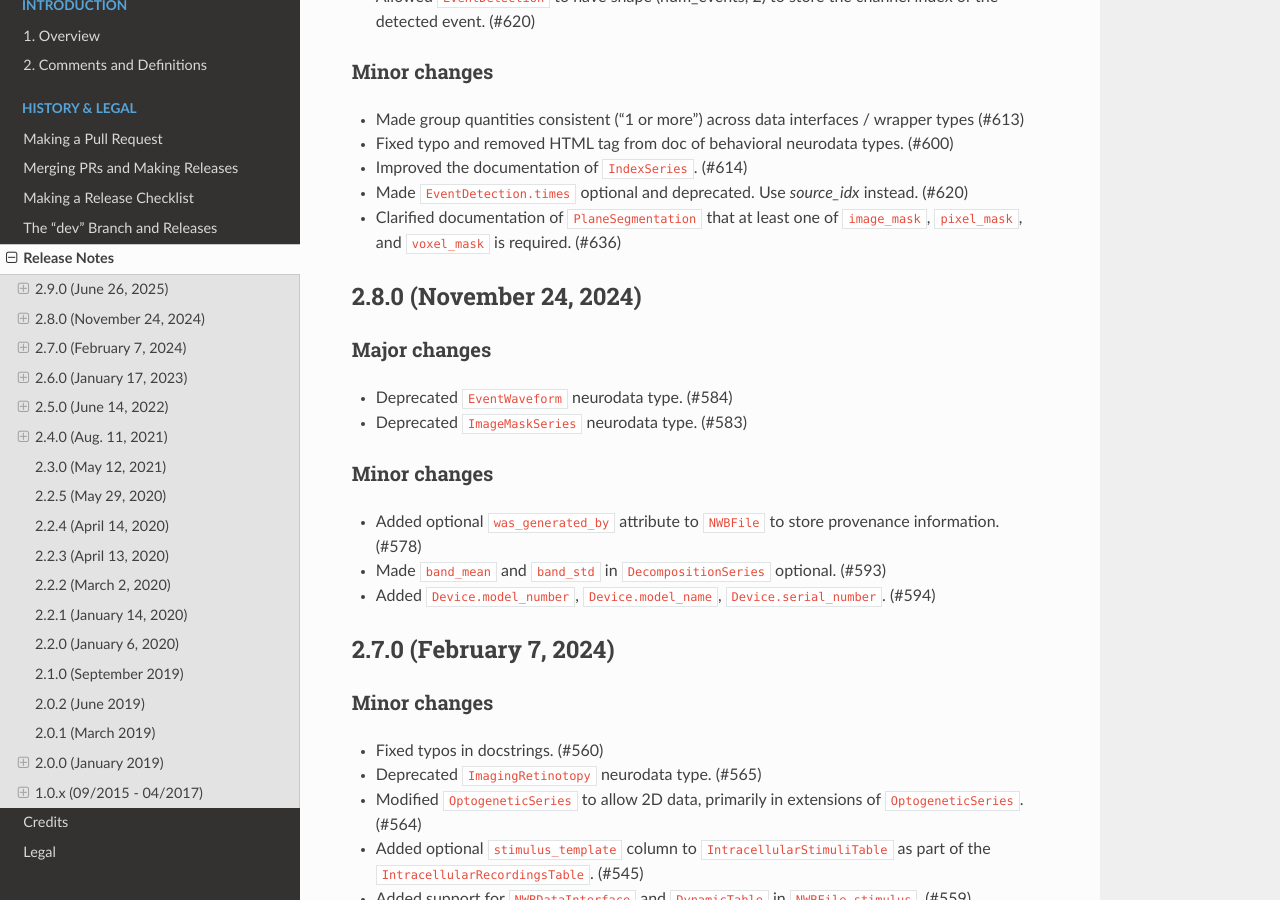
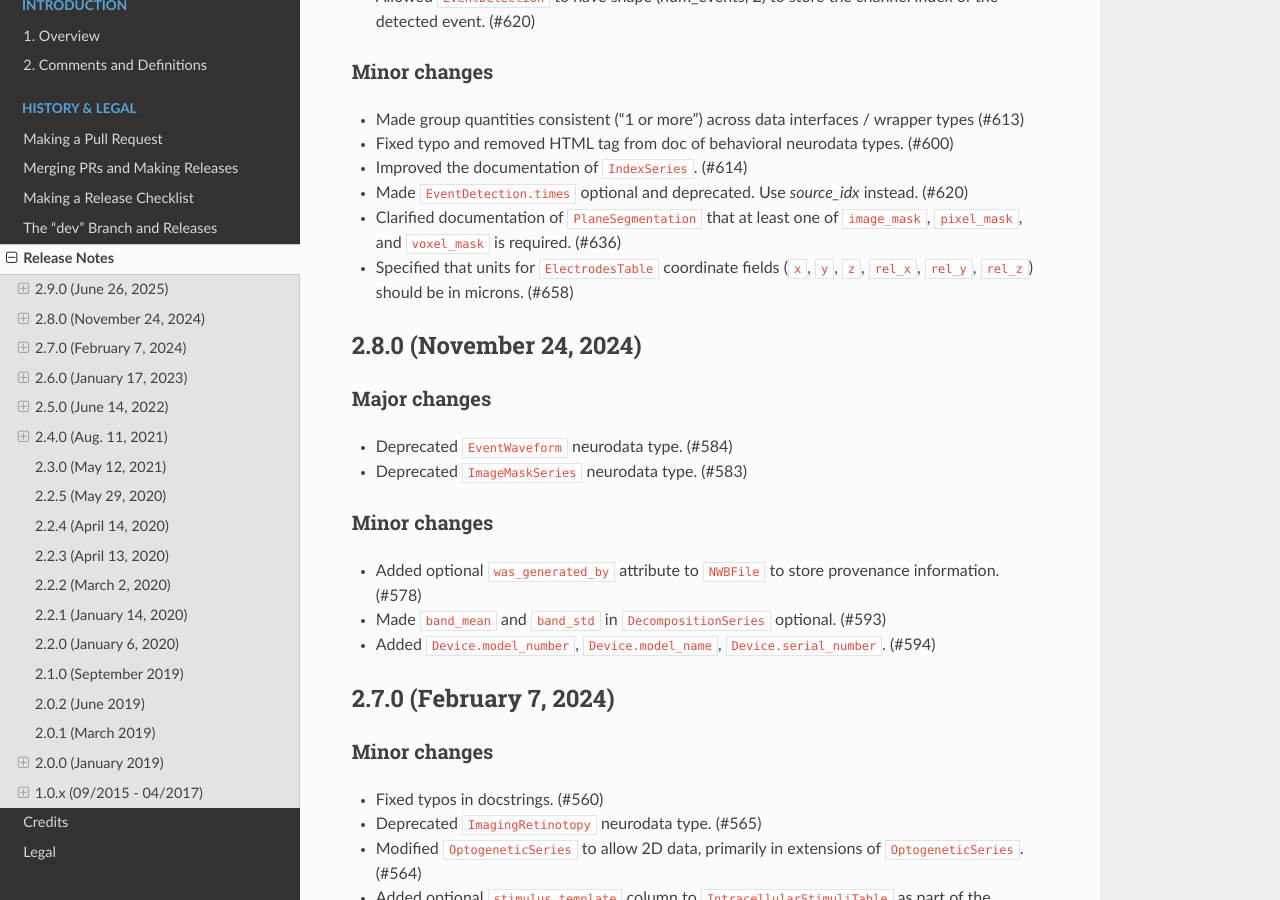
Before and after one commit to NeurodataWithoutBorders/nwb-schema, a Sphinx documentation site: the page built from docs/format/source/format_release_notes.rst, in a window 1280 px wide and 900 px high, scrolled down 700 px. Built offline with Sphinx 7.4.7 and the Read the Docs theme 3.1.0, drawn with Linux system fonts in a browser that asks for light colours.

Commit message:
release notes

```diff
--- a/docs/format/source/format_release_notes.rst
+++ b/docs/format/source/format_release_notes.rst
@@ -32,6 +32,8 @@ Minor changes
 - Made ``EventDetection.times`` optional and deprecated. Use `source_idx` instead. (#620)
 - Clarified documentation of ``PlaneSegmentation`` that at least one of ``image_mask``, ``pixel_mask``,
   and ``voxel_mask`` is required. (#636)
+- Specified that units for ``ElectrodesTable`` coordinate fields (``x``, ``y``, ``z``, ``rel_x``, ``rel_y``, ``rel_z``)
+  should be in microns. (#658)
 
 2.8.0 (November 24, 2024)
 -------------------------
```
